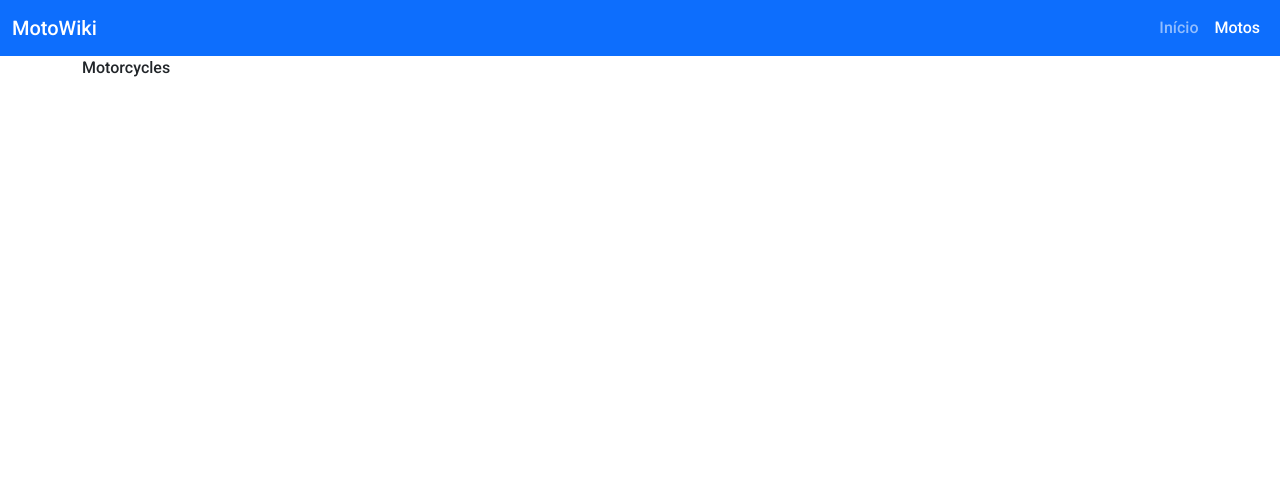
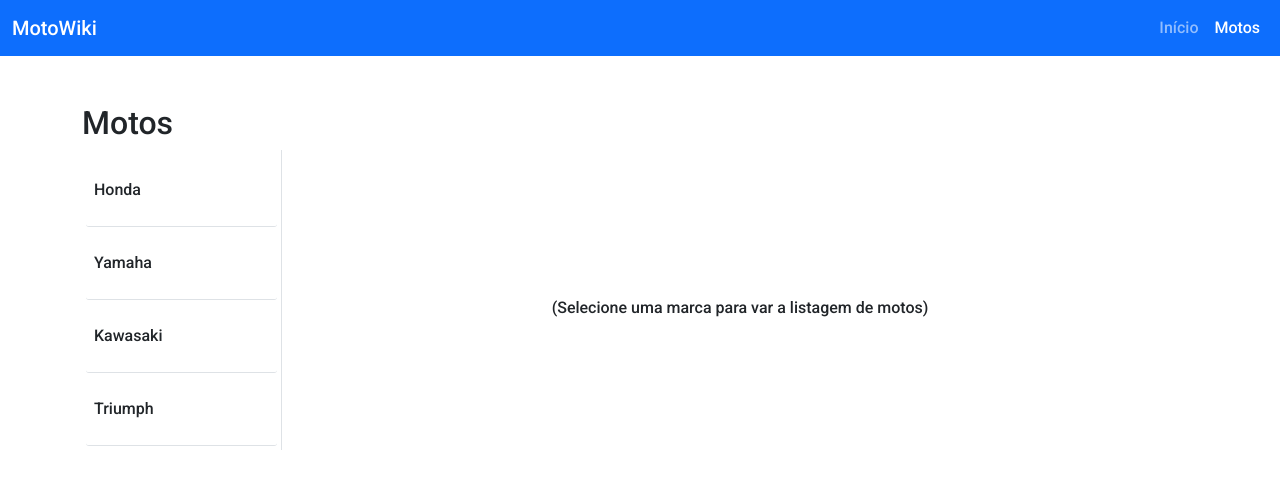
Before and after one commit to jmarc00s/react-nested-routes, a React (Vite) app: page /motorcycles in a window 1280 px wide. Shown: the top 484 px of the page. Built offline with nearby package versions, Linux system fonts and the light colour scheme; data requests are answered from the project's data file.

Commit message:
Criando listagem de motos

```diff
--- a/db/db.json
+++ b/db/db.json
@@ -17,66 +17,78 @@
             "name": "Triumph"
         }
     ],
-    "motorcycle": [
+    "motorcycles": [
         {
             "id": 1,
             "brandId": 1,
-            "name": "Africa Twin"
+            "name": "Africa Twin",
+            "imageUrl": "https://motonewsbrasil.com/wp-content/uploads/2019/07/honda-africa-twin-adventure-sports-2020-7.jpg"
         },
         {
             "id": 2,
             "brandId": 1,
-            "name": "CB 500x"
+            "name": "CB 500x",
+            "imageUrl": "https://www.cabralmotor.com.br/wp-content/uploads/Honda_500X_vermelha.png"
         },
         {
             "id": 3,
             "brandId": 1,
-            "name": "NC 750x"
+            "name": "NC 750x",
+            "imageUrl": "https://motonewsbrasil.com/wp-content/uploads/2020/11/honda-nc-750x-2021-europa-4.jpg"
         },
         {
             "id": 4,
             "brandId": 2,
-            "name": "MT-03"
+            "name": "MT-03",
+            "imageUrl": "https://s2.glbimg.com/CF5aeOB6ORFmboZ_OOHb5nqLSqE=/829x206:3305x2147/1008x0/smart/filters:strip_icc()/i.s3.glbimg.com/v1/AUTH_59edd422c0c84a879bd37670ae4f538a/internal_photos/bs/2019/8/G/PtlPMERvqAGCCBXkuU9w/2020-yam-mt320-eu-dpbmc-stu-001-03-71594.jpg"
         },
         {
             "id": 5,
             "brandId": 2,
-            "name": "MT-07"
+            "name": "MT-07",
+            "imageUrl": "https://motonewsbrasil.com/wp-content/uploads/2021/11/2022-yamaha-mt-07-cyan-storm-front-right.jpg"
         },
         {
             "id": 6,
             "brandId": 2,
-            "name": "Teneré 700"
+            "name": "Teneré 700",
+            "imageUrl": "https://cdn.motor1.com/images/mgl/zxgVBK/s1/4x3/2022-yamaha-tenere-700---yamaha-team-blue.webp"
         },
         {
             "id": 7,
             "brandId": 3,
-            "name": "Z-400"
+            "name": "Z-400",
+            "imageUrl": "https://content2.kawasaki.com/ContentStorage/KMB/ProductTrimGroup/72/13848c1e-3054-4aed-91c5-fd302d2da4fe.jpg?w=750"
         },
         {
             "id": 8,
             "brandId": 3,
-            "name": "Z-900 RS"
+            "name": "Z-900 RS",
+            "imageUrl": "https://media.motociclismoonline.com.br/uploads/2021/06/2022-kawasaki-z900-rs-motociclismoonline.jpg"
         },
         {
             "id": 9,
             "brandId": 3,
-            "name": "Versys 300x"
+            "name": "Versys x300",
+            "imageUrl": "https://kawasaki.m3parts.com.br/arquivos/1569438378_19kle300c_44sbk1drs2cg_a_br.jpg"
         },
         {
             "id": 10,
             "brandId": 4,
-            "name": "Trident"
+            "name": "Trident",
+            "imageUrl": "https://images.triumphmotorcycles.co.uk/media-library/images/motorcycles/roadsters-supersports/my21/trident/family%20page%20images/trident-660-family-promo-955x537.jpg"
         },
         {
             "id": 11,
             "brandId": 4,
-            "name": "Street Twin"
+            "name": "Street Twin",
+            "imageUrl": "https://www.tripletriumph.com.br/wp-content/uploads/motos-street-cinza.jpg"
         },
         {
             "id": 12,
             "brandId": 4,
-            "name": "Street Scrambler"
+            "name": "Street Scrambler",
+            "imageUrl": "https://www.tripletriumph.com.br/wp-content/uploads/street-branca.jpg"
         }
 
     ]
--- a/package.json
+++ b/package.json
@@ -10,6 +10,7 @@
     "all": "concurrently \"npm run dev\" \"npm run backend:serve\""
   },
   "dependencies": {
+    "axios": "^0.26.1",
     "bootstrap": "^5.1.3",
     "classnames": "^2.3.1",
     "concurrently": "^7.0.0",
--- /dev/null
+++ b/src/components/card/Card.jsx
@@ -0,0 +1,23 @@
+import React from 'react';
+
+const Card = ({ children }) => {
+  return <div className="card h-full">{children}</div>;
+};
+
+const CardImage = (props) => {
+  return <img className="card-img-top border-bottom" {...props} />;
+};
+
+const CardBody = ({ children }) => {
+  return <div className="card-body">{children}</div>;
+};
+
+const CardTitle = ({ children }) => {
+  return <h5 className="card-title">{children}</h5>;
+};
+
+Card.Image = CardImage;
+Card.Body = CardBody;
+Card.Title = CardTitle;
+
+export default Card;
--- a/src/components/list/List.jsx
+++ b/src/components/list/List.jsx
@@ -3,7 +3,11 @@ import React from 'react';
 import style from './list.module.css';
 
 const List = ({ children }) => {
-  return <ul className="list-unstyled p-1 border-right">{children}</ul>;
+  return (
+    <ul className="list-unstyled p-1 border-end" style={{ minWidth: 200 }}>
+      {children}
+    </ul>
+  );
 };
 
 const ListItem = ({ children, onClick }) => {
--- a/src/components/pages/home/EmptyDetails.jsx
+++ b/src/components/pages/Motorcycles/EmptyDetails.jsx
@@ -3,7 +3,7 @@ import React from 'react';
 const EmptyDetails = () => {
   return (
     <div className="d-flex justify-content-center align-items-center h-full">
-      (Selecione um item para ver os detalhes)
+      (Selecione uma marca para var a listagem de motos)
     </div>
   );
 };
--- /dev/null
+++ b/src/components/pages/Motorcycles/MotorcycleList.jsx
@@ -0,0 +1,37 @@
+import React from 'react';
+import { useParams } from 'react-router-dom';
+import api from '../../../core/services/api';
+import Card from '../../card/Card';
+import List from '../../list/List';
+
+const MotorcycleList = () => {
+  const [motorcycles, setMotorcycles] = React.useState([]);
+  const { brandId } = useParams();
+
+  React.useEffect(() => {
+    async function getMotorcycles() {
+      const { data } = await api(`/motorcycles?brandId=${brandId}`);
+      setMotorcycles(data);
+    }
+    getMotorcycles();
+  }, [brandId]);
+
+  return (
+    <section className="row justify-content-center">
+      {motorcycles.map((moto) => {
+        return (
+          <div className="col-md-3" key={moto.id}>
+            <Card>
+              <Card.Image src={moto.imageUrl} alt={moto.name} />
+              <Card.Body>
+                <Card.Title>{moto.name}</Card.Title>
+              </Card.Body>
+            </Card>
+          </div>
+        );
+      })}
+    </section>
+  );
+};
+
+export default MotorcycleList;
--- a/src/components/pages/home/List.jsx
+++ /dev/null
@@ -1,9 +0,0 @@
-import React from 'react';
-import { useParams } from 'react-router-dom';
-
-const List = () => {
-  const { itemId } = useParams();
-  return <div className="border-end">List de subitems {itemId}</div>;
-};
-
-export default List;
--- a/src/components/template/Content.jsx
+++ b/src/components/template/Content.jsx
@@ -5,7 +5,7 @@ import Container from '../Container';
 const Content = () => {
   return (
     <section>
-      <Container>
+      <Container className="pt-5">
         <Outlet />
       </Container>
     </section>
--- a/src/core/config/Routes.jsx
+++ b/src/core/config/Routes.jsx
@@ -1,11 +1,15 @@
 import React from 'react';
 import { Route, Routes } from 'react-router-dom';
-import EmptyDetails from '../../components/pages/home/EmptyDetails';
-import List from '../../components/pages/home/List';
 import Layout from '../../components/template/Layout';
-import Motorcycles from '../../pages/Motorcycles';
 
 const Home = React.lazy(() => import('../../pages/Home'));
+const Motorcycles = React.lazy(() => import('../../pages/Motorcycles'));
+const MotorcycleList = React.lazy(() =>
+  import('../../components/pages/Motorcycles/MotorcycleList')
+);
+const EmptyDetails = React.lazy(() =>
+  import('../../components/pages/Motorcycles/EmptyDetails')
+);
 
 const LazyLoadedRoute = ({ component }) => {
   return (
@@ -24,9 +28,11 @@ const AppRouter = () => {
         />
         <Route
           path="/motorcycles"
-          index
           element={<LazyLoadedRoute component={<Motorcycles />} />}
-        />
+        >
+          <Route index element={<EmptyDetails />} />
+          <Route path=":brandId/list" element={<MotorcycleList />} />
+        </Route>
       </Route>
     </Routes>
   );
--- /dev/null
+++ b/src/core/services/api.js
@@ -0,0 +1,7 @@
+import axios from 'axios';
+
+axios.defaults.baseURL = 'http://localhost:4000';
+
+const api = axios;
+
+export default api;
--- a/src/pages/Home.jsx
+++ b/src/pages/Home.jsx
@@ -6,7 +6,7 @@ const Home = () => {
   const navigate = useNavigate();
 
   return (
-    <section className="d-flex flex-column pt-5">
+    <section className="d-flex flex-column">
       <div className="jumbotron">
         <h1 className="display-4">MotorcycleWiki</h1>
         <p className="lead">
--- a/src/pages/Motorcycles.jsx
+++ b/src/pages/Motorcycles.jsx
@@ -1,7 +1,41 @@
 import React from 'react';
+import { Outlet, useNavigate } from 'react-router-dom';
+import List from '../components/list/List';
+import api from '../core/services/api';
 
 const Motorcycles = () => {
-  return <div>Motorcycles</div>;
+  const navigate = useNavigate();
+  const [brands, setBrands] = React.useState([]);
+
+  React.useEffect(() => {
+    async function getBrands() {
+      const { data } = await api('/brands');
+      setBrands(data);
+    }
+    getBrands();
+  }, []);
+
+  function handleBrandClick(brand) {
+    navigate(`${brand.id}/list`);
+  }
+
+  return (
+    <section className="d-flex flex-column">
+      <h2>Motos</h2>
+      <div className="d-flex">
+        <List>
+          {brands?.map((brand) => (
+            <List.Item key={brand.id} onClick={() => handleBrandClick(brand)}>
+              {brand.name}
+            </List.Item>
+          ))}
+        </List>
+        <div className="flex-fill px-2">
+          <Outlet />
+        </div>
+      </div>
+    </section>
+  );
 };
 
 export default Motorcycles;
```
Also changed, not shown: 1 other file (tests, documents, lock files or other folders).
